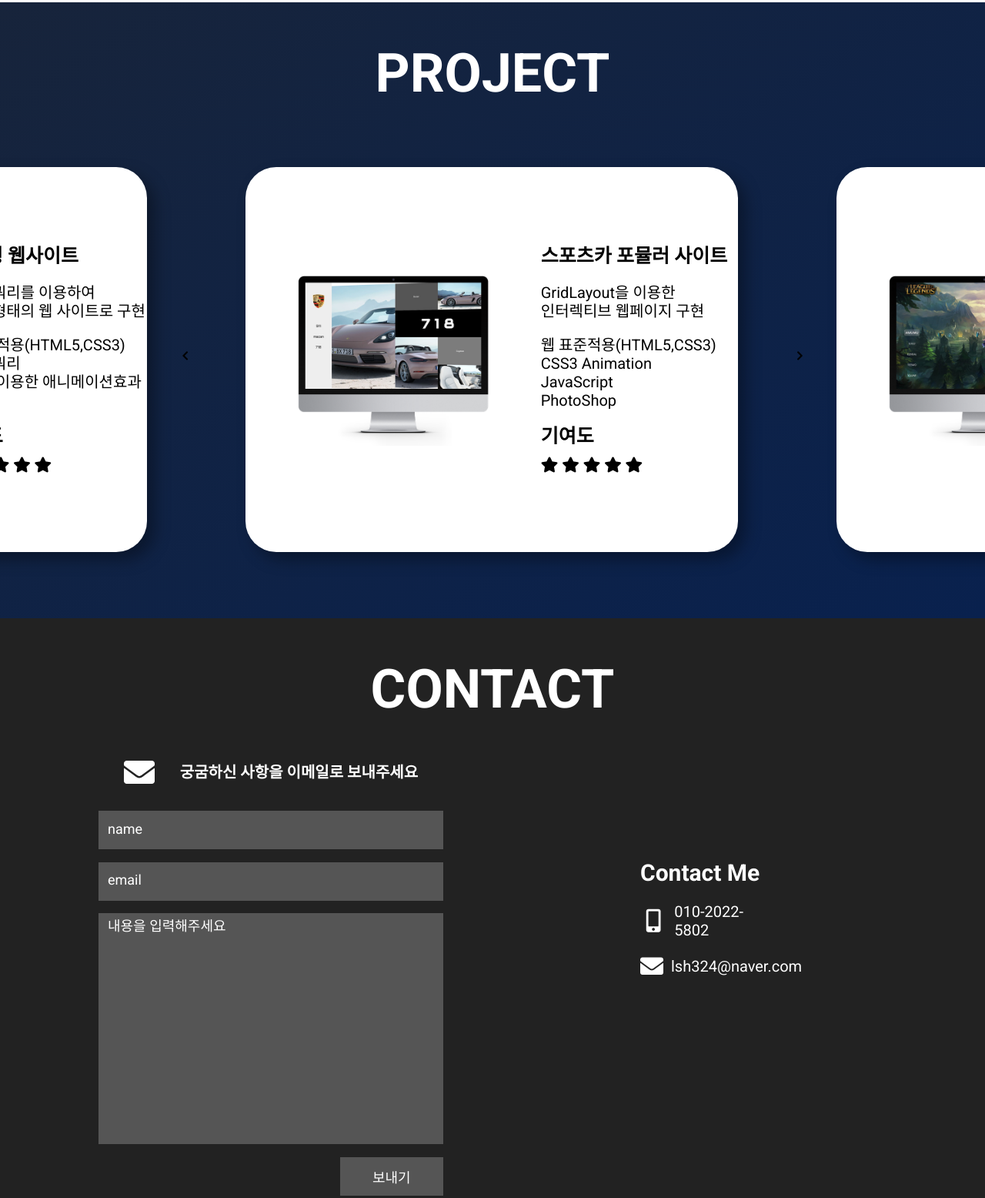
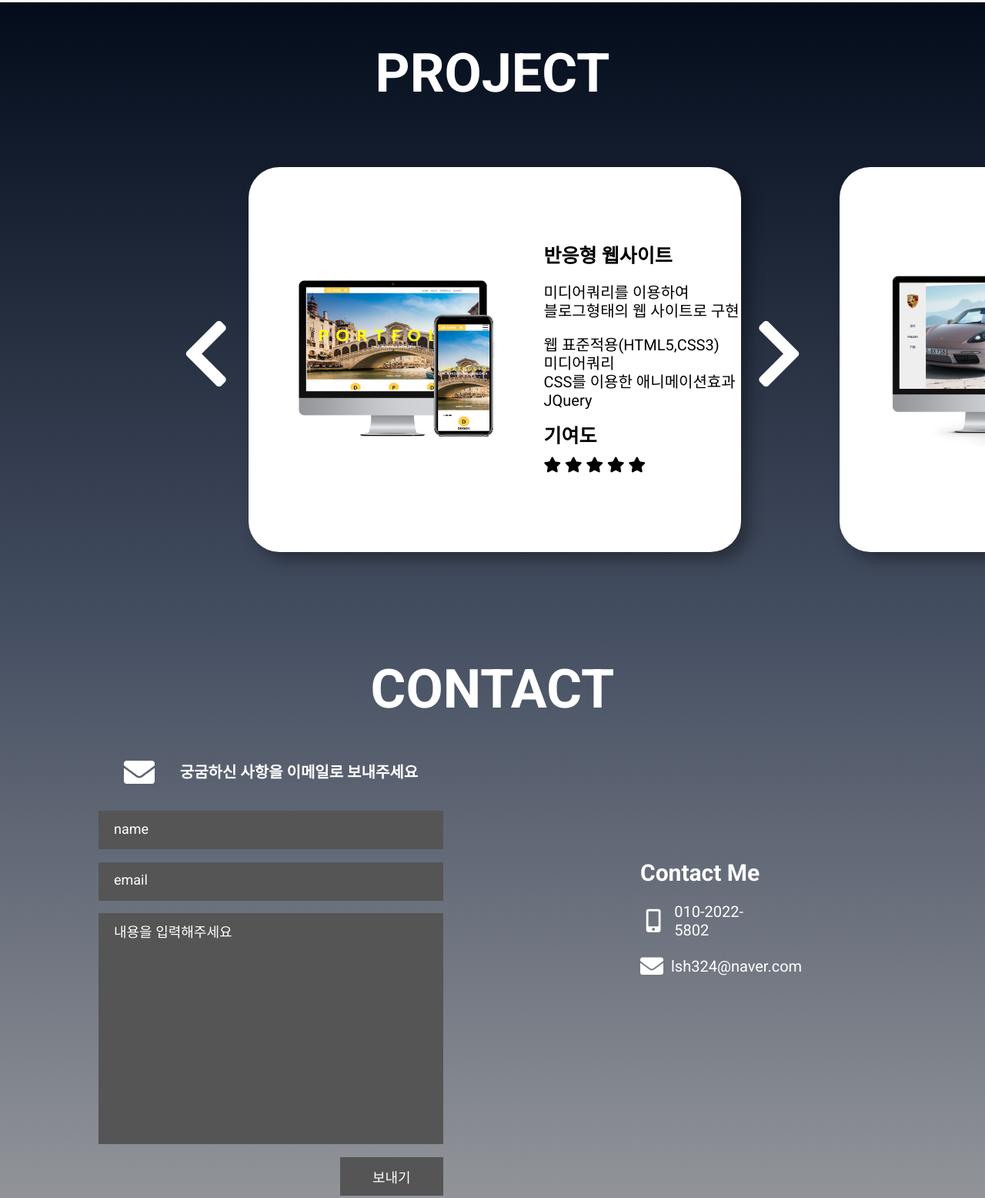
Before and after one commit to lsh324/ex, a plain HTML site: page portfolio/index.html in a window 1280 px wide. Shown: the part 797-2353 px from the top of the page at 77% size. Drawn offline with Linux system fonts and the light colour scheme; grey boxes are pictures that could not be loaded.

Commit message:
Add files via upload

```diff
--- a/portfolio/css/style.css
+++ b/portfolio/css/style.css
@@ -1,6 +1,7 @@
 @charset "utf-8";
 html{
   scroll-behavior: smooth;
+  /* overflow: hidden; */
 }
 #wrap{
   width: 100%;
@@ -126,7 +127,7 @@ html{
   width: 100vw;
   height: 100vh;
   /* background-color: rgb(44, 44, 44); */
-  background: linear-gradient(150deg, #17243b, #09214e);
+  background: linear-gradient(180deg, #030c1b, #444e61);
 }
 #project>h2{
   color: #fff;
@@ -138,24 +139,26 @@ html{
   width: 100%;
   height: 65rem;
   position: relative;
-  overflow: hidden;
 }
 #project .container .button{
   width: 64vw;
   height: 65rem;
-  font-size: 10rem;
-  color: #fff;
   position: absolute;
   top: 50%;
   left: 50%;
   transform: translate(-50%, -50%);
   display: flex;
   justify-content: space-between;
+  z-index: 10;
+}
+#project .container .button button{
+  font-size: 10rem;
+  color: #fff;
   align-items: center;
 }
 /* project - card */
 #project .container .cardwrap{
-  width: 300vw;
+  /* width: 300vw; */
   height: 65rem;
   position: absolute;
   display: flex;
@@ -168,7 +171,8 @@ html{
   box-shadow: 10px 10px 20px rgba(0, 0, 0, 0.35);
   position: relative;
   top: 10vh;
-  left: -11.7%;
+  left: 8.4%;
+  /* left: -11.4%; */
   margin-right: 10vw;
 }
 /* 카드 */
@@ -212,7 +216,8 @@ html{
 #contact{
   width: 100%;
   height: 100vh;
-  background-color: #222;
+  /* background-color: #222; */
+  background: linear-gradient(180deg, #444e61, rgb(150, 152, 156));
   position: relative;
 }
 #contact h2{
@@ -284,6 +289,7 @@ html{
   color: #fff;
   outline: none;
   border: none;
+  padding-left: 1rem;
 }
 #contact .mail .mailform .gform input:nth-child(2){
   width: 100%;
@@ -294,6 +300,7 @@ html{
   color: #fff;
   outline: none;
   border: none;
+  padding-left: 1rem;
 }
 #contact .contact-wrap .mail .mailform .gform textarea{
   width: 100%;
@@ -306,6 +313,7 @@ html{
   outline: none;
   border: none;
   resize: none;
+  padding: 1rem;
 }
 #contact .contact-wrap .mail .mailform .gform button{
   width: 30%;
```
